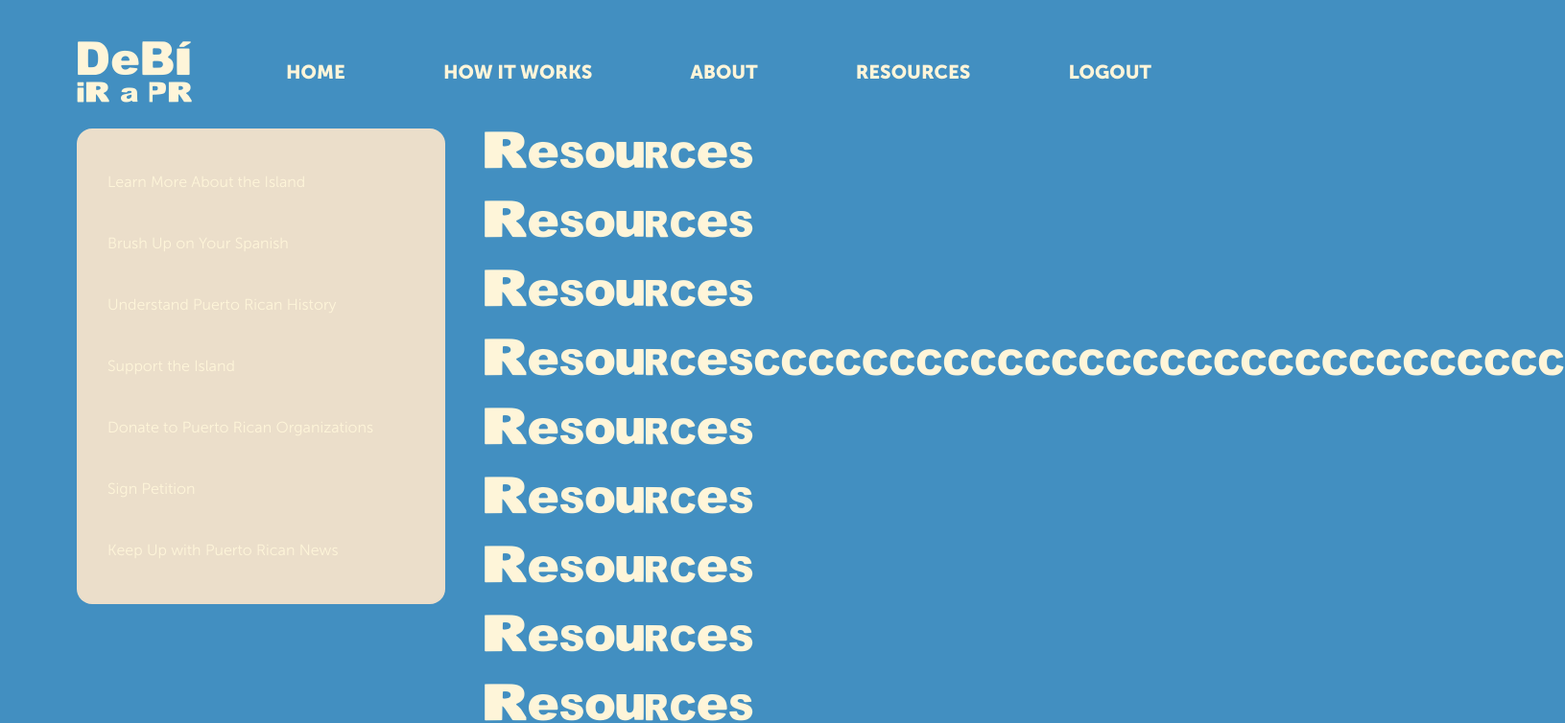
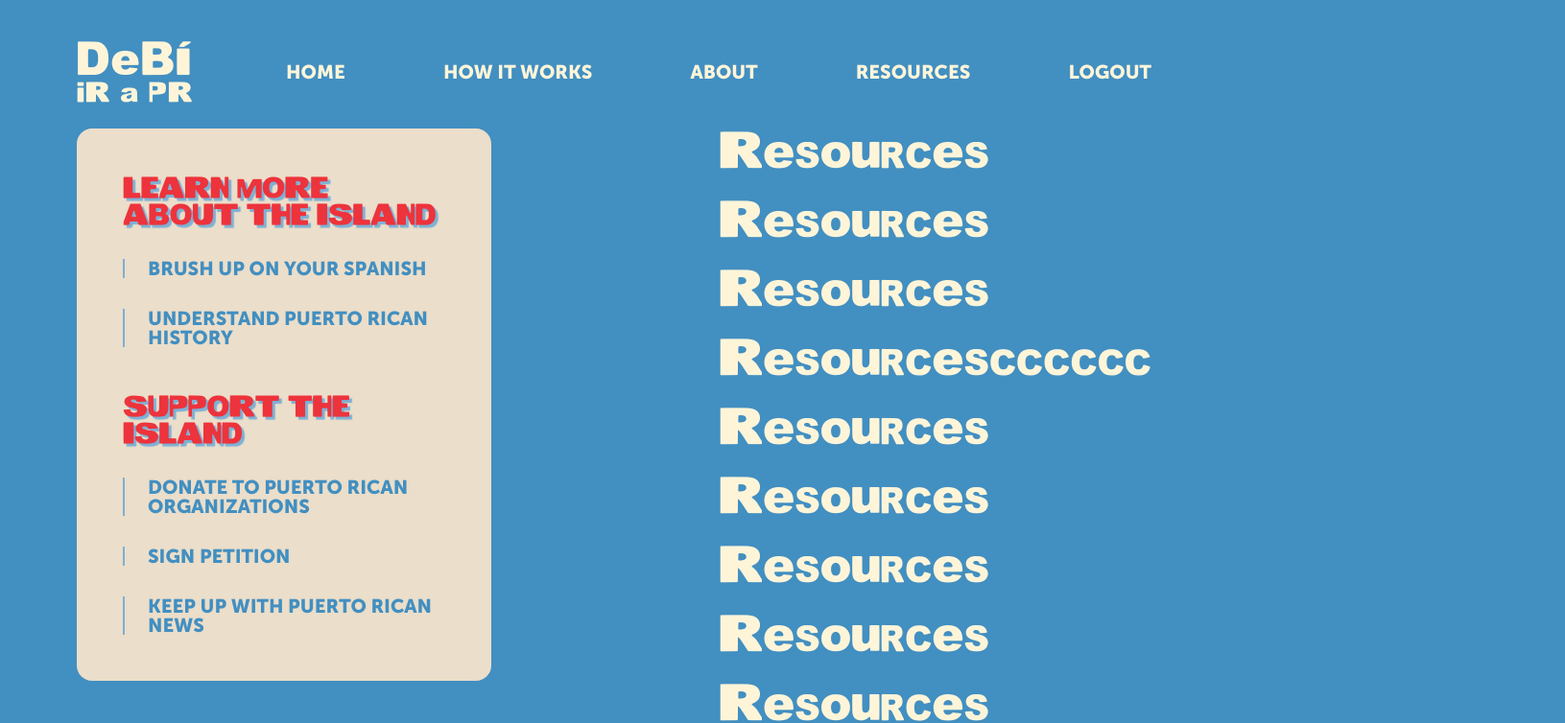
Before and after one commit to natalieflcn/Debi-ir-a-PR, a React (Vite) app: page /resources in a window 1280 px wide. Shown: the top 754 px of the page at 96% size, 1631 px wide, since content can reach past the window. Built offline with nearby package versions, Linux system fonts and the light colour scheme.

Commit message:
Styled the sidebar -- incorporated different fonts and pseudo-classes based on the heading types of the menu items. Plan to link each of these menu items to different subsections of the Resources page to make it easier for users to navigate the resources. Still need to make the sidebar sticky.

```diff
--- a/src/features/guest/ResourcesLayout.jsx
+++ b/src/features/guest/ResourcesLayout.jsx
@@ -8,9 +8,13 @@ const StyledResourcesLayout = styled.div`
 `;
 
 const menuItems = [
-  { label: "Learn More About the Island", heading: "h1", link: "/" },
-  { label: "Brush Up on Your Spanish", heading: "h2", link: "/how-it-works" },
-  { label: "Understand Puerto Rican History", heading: "h2", link: "/about" },
+  { label: "Learn More About the Island", heading: "h1", link: "/resources" },
+  { label: "Brush Up on Your Spanish", heading: "h2", link: "/resources" },
+  {
+    label: "Understand Puerto Rican History",
+    heading: "h2",
+    link: "/resources",
+  },
   { label: "Support the Island", heading: "h1", link: "/resources" },
   {
     label: "Donate to Puerto Rican Organizations",
@@ -33,7 +37,7 @@ function ResourcesLayout() {
           <Heading as="h1">Resources</Heading>
           <Heading as="h1">Resources</Heading>
           <Heading as="h1">Resources</Heading>
-          <Heading as="h1">Resourcescccccccccccccccccccccccccccccc</Heading>
+          <Heading as="h1">Resourcescccccc</Heading>
           <Heading as="h1">Resources</Heading>
           <Heading as="h1">Resources</Heading>
           <Heading as="h1">Resources</Heading>
--- a/src/styles/GlobalStyles.js
+++ b/src/styles/GlobalStyles.js
@@ -103,11 +103,11 @@ table {
   --color-red-300: #6d2317;
   --color-red-400: #41080b;
 
-  --color-yellow-0: #fdfbc6;
-  --color-yellow-100: #fcf895;
-  --color-yellow-200: #fcf355;
-  --color-yellow-300: #9c9731;
-  --color-yellow-400: #474411;
+  --color-yellow-0: #f1dfb5;
+  --color-yellow-100: #e7c67a;
+  --color-yellow-200:  #dcad2b;
+  --color-yellow-300: #886a16;
+  --color-yellow-400: #3c2d05;
 
   --color-green-0: #bbd2b4;
   --color-green-100: #8ab17d;
--- a/src/ui/elements/Sidebar.jsx
+++ b/src/ui/elements/Sidebar.jsx
@@ -1,31 +1,69 @@
 import { NavLink } from "react-router-dom";
-import styled from "styled-components";
+import styled, { css } from "styled-components";
 
 const StyledSidebar = styled.aside`
   display: flex;
   align-self: flex-start;
   flex-direction: column;
-  gap: 3rem;
+  gap: 2rem;
   grid: 1/-1;
   margin-right: 2.5rem;
-  padding: 3rem 2rem;
-  width: 20rem;
+  padding: 3rem;
+  width: 21rem;
   background-color: var(--color-light-200);
   border-radius: 1rem;
   list-style: none;
-
   @media (max-width: 798px) {
     display: none;
   }
 `;
 
-const MenuItem = styled.li``;
+const MenuItem = styled.li`
+  ${({ as }) => variants[as]}
+  text-transform: uppercase;
+
+  &:hover {
+    color: var(--color-yellow-200);
+  }
+`;
+
+const variants = {
+  h1: css`
+    font-family: DtMF;
+    font-size: 1.75rem;
+
+    text-shadow: 3px 3px 1px var(--color-blue-100);
+    color: var(--color-red-200);
+
+    &:not(:first-child) {
+      margin-top: 1rem;
+    }
+
+    &:hover {
+      text-shadow: 3px 3px 1px var(--color-red-300);
+    }
+  `,
+
+  h2: css`
+    font-family: Museo, sans-serif;
+    font-weight: 900;
+    font-size: 1.25rem;
+    padding-left: 1.5rem;
+    border-left: 2px solid var(--color-blue-100);
+    color: var(--color-blue-200);
+
+    &:hover {
+      text-shadow: 2px 2px 1px var(--color-red-300);
+      border-left: 2px solid var(--color-yellow-400);
+    }
+  `,
+};
 
 function Sidebar({ menuItems }) {
   return (
     <StyledSidebar>
       {menuItems.map((item) => (
-        <MenuItem key={item.label}>
+        <MenuItem as={item.heading} key={item.label}>
           <NavLink to={item.link}>{item.label}</NavLink>
         </MenuItem>
       ))}
```
